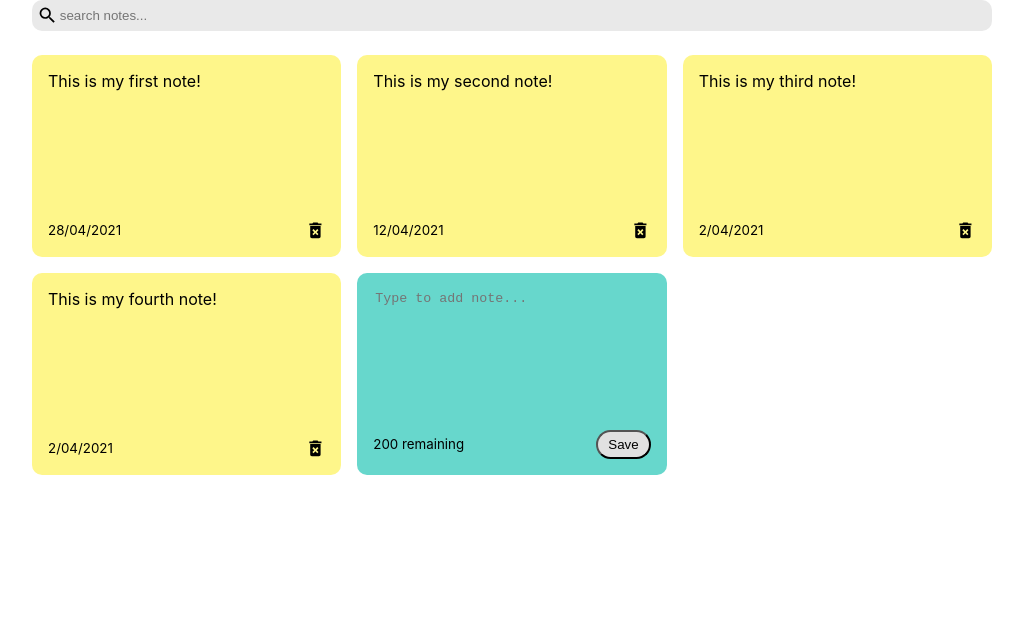
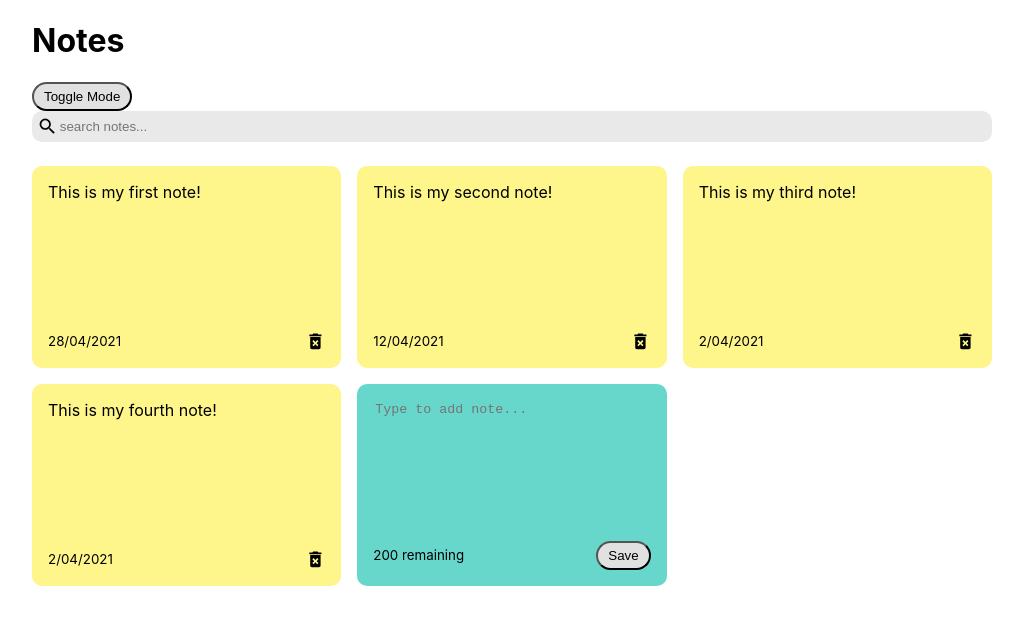
Before and after one commit to dominikconway/mynotes_app, a React (Create React App) app: page / in a window 1280 px wide. Shown: the top 624 px of the page, without its empty margins (128-1151 px from the left). Built offline with nearby package versions, Linux system fonts and the light colour scheme.

Commit message:
adds search feature

```diff
--- a/src/App.js
+++ b/src/App.js
@@ -1,6 +1,7 @@
 import NotesList from "./components/NotesList"
 import AddNote from "./components/AddNote"
 import Search from './components/Search'
+import Header from "./components/Header"
 import { useState } from "react"
 import { nanoid } from 'nanoid'
 
@@ -28,6 +29,8 @@ const App = () => {
   }
 ])
 
+const [searchText, setSearchText] = useState('')
+
 const addNote = (text) => {
   const date = new Date()
   const newNote = {
@@ -45,10 +48,12 @@ const deleteNote = (id) => {
 }
   return (
     <div className="container">
-      <Search />
-      <NotesList notes={notes}
-       handleAddNote={addNote}
-       handleDeleteNote={deleteNote}/>
+      <Header />
+      <Search handleSearchNote={setSearchText} />
+      <NotesList
+        notes={notes.filter((note) => note.text.toLowerCase().includes(searchText))}
+        handleAddNote={addNote}
+        handleDeleteNote={deleteNote}/>
 
      </div>
     )
--- /dev/null
+++ b/src/components/Header.js
@@ -0,0 +1,12 @@
+import React from "react";
+
+const Header = () => {
+    return (
+        <div className="header">
+            <h1>Notes</h1>
+            <button className="save">Toggle Mode</button>
+        </div>
+    )
+}
+
+export default Header
--- a/src/components/Search.js
+++ b/src/components/Search.js
@@ -1,11 +1,11 @@
 import React from "react";
 import { MdSearch } from "react-icons/md";
 
-const Search = () => {
+const Search = ({ handleSearchNote }) => {
     return (
         <div className="search">
             <MdSearch className="search-icons" size='1.3em' />
-            <input type='text' placeholder='search notes...' />
+            <input onChange={(event)=>handleSearchNote(event.target.value)} type='text' placeholder='search notes...' />
         </div>
     )
 }
```
